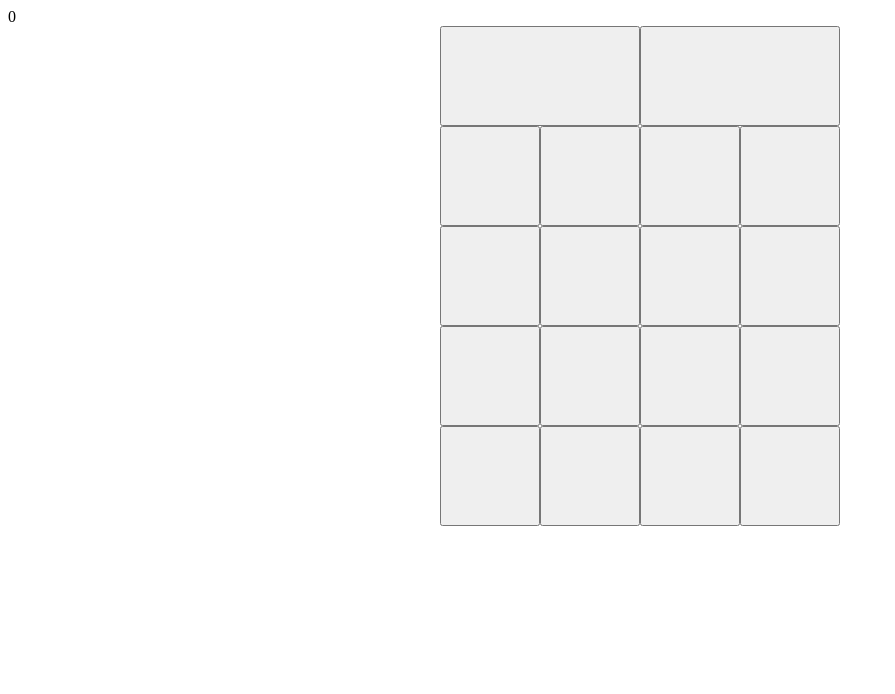
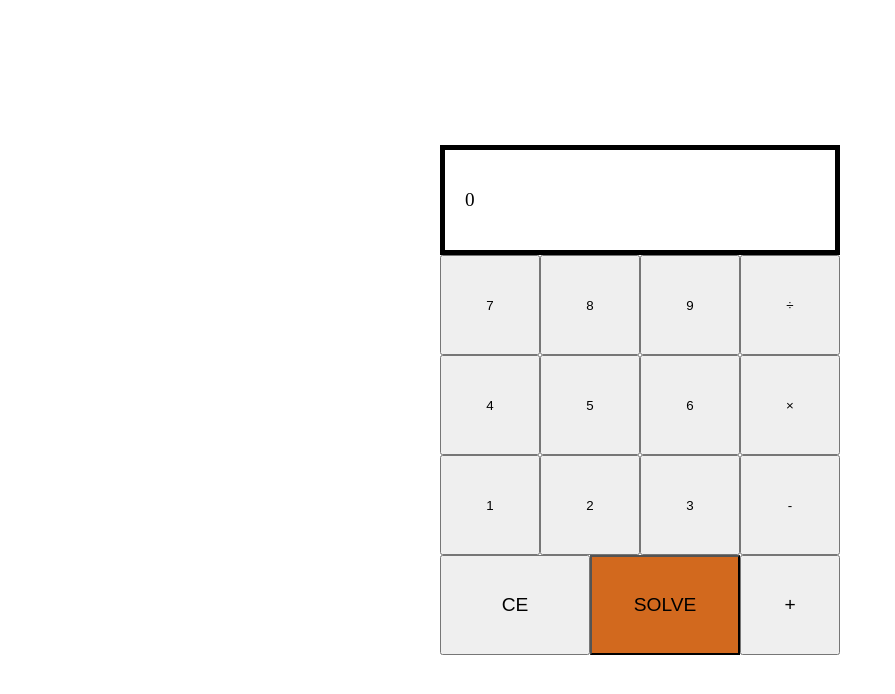
Before and after one commit to Kerui-C/CALCULATOR, a plain HTML site: page index.html in a window 1280 px wide. Shown: the whole page, without its empty margins (0-895 px from the left). Drawn offline with Linux system fonts and the light colour scheme.

Commit message:
am done with thisshit

```diff
--- a/index.html
+++ b/index.html
@@ -9,35 +9,30 @@
 </head>
 <body>
     <div class="calculator">
-        <div class="screen">0</div>
+        <div class="screen"><p>0</p></div>
         <div class="buttons">
-            <div id="s-container">
-                <button class="s"></button>
-                <button class="s"></button>
-            </div>
             <div id="row1-container">
-                <button class="row1"></button>
-                <button class="row1"></button>
-                <button class="row1"></button>
-                <button class="row1"></button>
+                <button class="row1">7</button>
+                <button class="row1">8</button>
+                <button class="row1">9</button>
+                <button class="row1">÷</button>
             </div>
             <div id="row2-container">
-                <button class="row2"></button>
-                <button class="row2"></button>
-                <button class="row2"></button>
-                <button class="row2"></button>
+                <button class="row2">4</button>
+                <button class="row2">5</button>
+                <button class="row2">6</button>
+                <button class="row2">×</button>
             </div>
             <div id="row3-container">
-                <button class="row3"></button>
-                <button class="row3"></button>
-                <button class="row3"></button>
-                <button class="row3"></button>
+                <button class="row3">1</button>
+                <button class="row3">2</button>
+                <button class="row3">3</button>
+                <button class="row3">-</button>
             </div>
-            <div id="row4-container">
-                <button class="row4"></button>
-                <button class="row4"></button>
-                <button class="row4"></button>
-                <button class="row4"></button>
+            <div id="s-container">
+                <button class="z">CE</button>
+                <button class="s">SOLVE</button>
+                <button class="y">+</button>
             </div>
         </div>
     </div>
--- a/style.css
+++ b/style.css
@@ -1,24 +1,40 @@
+body{
+    margin: 0;
+    padding: 0;
+}
+
 .calculator{
     display: flex;
     flex-direction: column;
+    justify-content: center;
     align-items: center;
-    justify-content: center;
+    height: 100vh;
 }
 .screen{
-    align-self: flex-start;
+    display: flex;
+    text-align: right;
+    width: 350px;
+    height: 50spx;
+    padding: 20px;
+    border: 5px solid black;
+    font-size: larger;
 }
 #s-container{
     display: flex;
 }
-.s{
+.s, .z, .y{
     height: 100px;
-    width: 200px;
+    width: 150px;
+    font-size: larger;
 }
 #row1-container, #row2-container, #row3-container, #row4-container{
     display: flex;
 
 }
-.row1, .row2, .row3, .row4{
+.row1, .row2, .row3, .row4, .y{
     height: 100px;
     width: 100px;
 }
+.s{
+    background-color: chocolate;
+}
```
